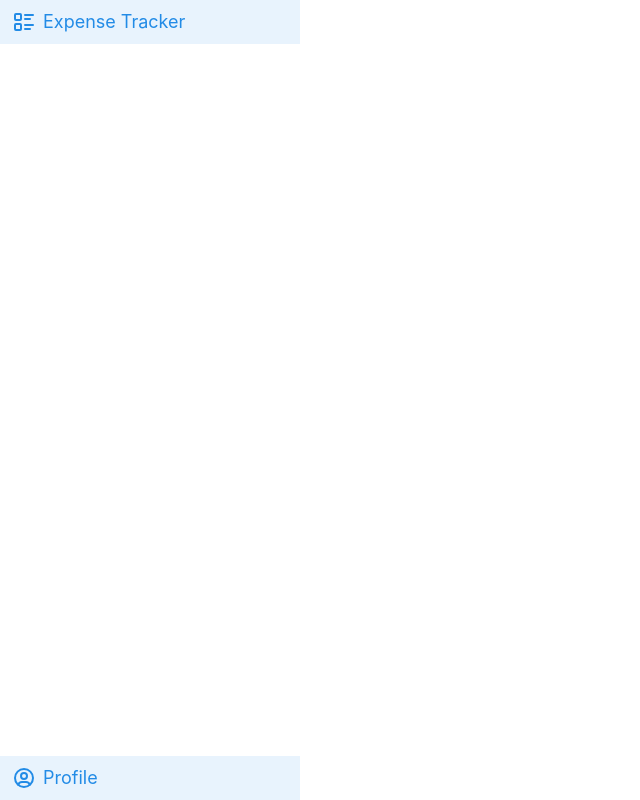
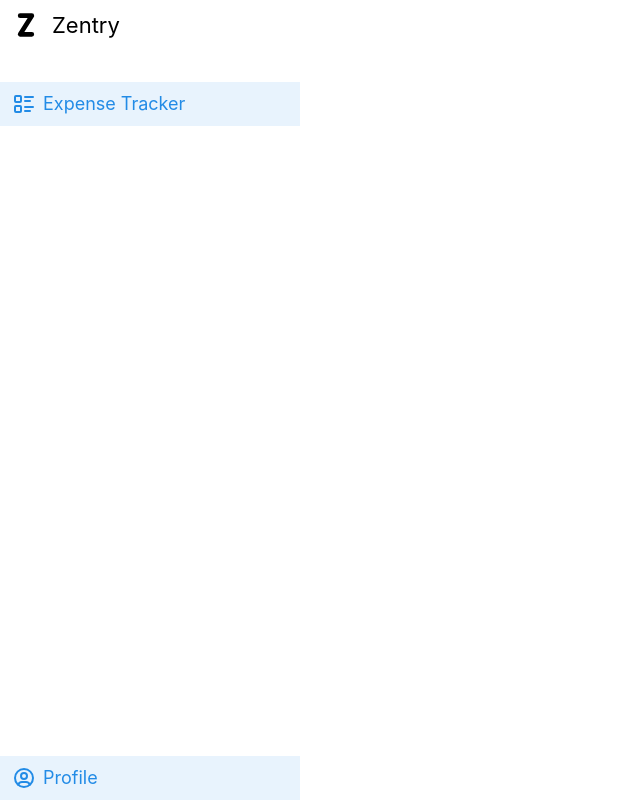
Before and after one commit to tinonion/finance-tracker, a React (Vite) app in the folder frontend/: page / in a window 1280 px wide. Shown: the whole page, without its empty margins (0-640 px from the left). Built offline with nearby package versions, Linux system fonts and the light colour scheme.

Commit message:
home button with logo

```diff
--- a/frontend/src/pages/Home.page.tsx
+++ b/frontend/src/pages/Home.page.tsx
@@ -2,8 +2,23 @@ import { Container, Flex, TableOfContents } from '@mantine/core';
 import { ColorSchemeToggle } from '../components/ColorSchemeToggle/ColorSchemeToggle';
 import { Welcome } from '../components/Welcome/Welcome';
 import { useState } from 'react';
-import { IconListDetails, IconUserCircle } from '@tabler/icons-react';
+import { Icon, IconLetterZ, IconListDetails, IconUserCircle } from '@tabler/icons-react';
 import { Box, NavLink } from '@mantine/core';
+import React from 'react';
+
+const navBarProps = (icon: Icon, label: string) => {
+  return {
+    styles:{
+      root: {},
+      section: {marginRight: "7px"},
+      label: { fontSize: 18 }
+    },
+    href:"#required-for-focus",
+    key:label,
+    label:label,
+    leftSection: React.createElement(icon, {size: 24, stroke: 2})
+    }
+}
 
 const topNavData = [
   { icon: IconListDetails, label: 'Expense Tracker' },
@@ -18,41 +33,39 @@ export function HomePage() {
 
   const topItems = topNavData.map((item, index) => (
     <NavLink
-      styles={{
-        root: {},
-        section: {marginRight: "7px"},
-        label: { fontSize: 18 }
-      }}
-      href="#required-for-focus"
-      key={item.label}
+      {...navBarProps(IconListDetails, "Expense Tracker")}
       active={index === active}
-      label={item.label}
-      leftSection={<item.icon size={24} stroke={2} />}
       onClick={() => setActive(index)}
     />
   ));
 
   const bottomItems = bottomNavData.map((item, index) => (
     <NavLink
-      styles={{
-        root: {},
-        section: {marginRight: "7px"},
-        label: { fontSize: 18 }
-      }}
-      href="#required-for-focus"
-      key={item.label}
+      {...navBarProps(IconUserCircle, "Profile")}
       active={index === active}
-      label={item.label}
-      leftSection={<item.icon size={24} stroke={2} />}
       onClick={() => setActive(index)}
     />
   ));
 
   return (
     <>
-      <Flex styles={{ root: {height: "100%", width: "300px", alignContent: "start"}}} direction="column" justify="space-between">
-        <Box >{topItems}</Box>
-        <Box>{bottomItems}</Box>
+      <Flex styles={{ root: {height: "100%"}}} direction="column">
+        <NavLink
+          styles={{
+            label: { textDecoration: "bold", fontSize: 22}
+          }}
+          href="#required-for-focus"
+          key={"title-link"}
+          active={false}
+          label={"Zentry"}
+          leftSection={<IconLetterZ size={28} stroke={4} />}
+          onClick={() => {}}
+        />
+        <Box h="xl"/>
+        <Flex styles={{ root: {width: "300px", alignContent: "start", flexGrow: 1}}} direction="column" justify="space-between">
+          <Box>{topItems}</Box>
+          <Box>{bottomItems}</Box>
+        </Flex>
       </Flex>
     </>
   );
```
